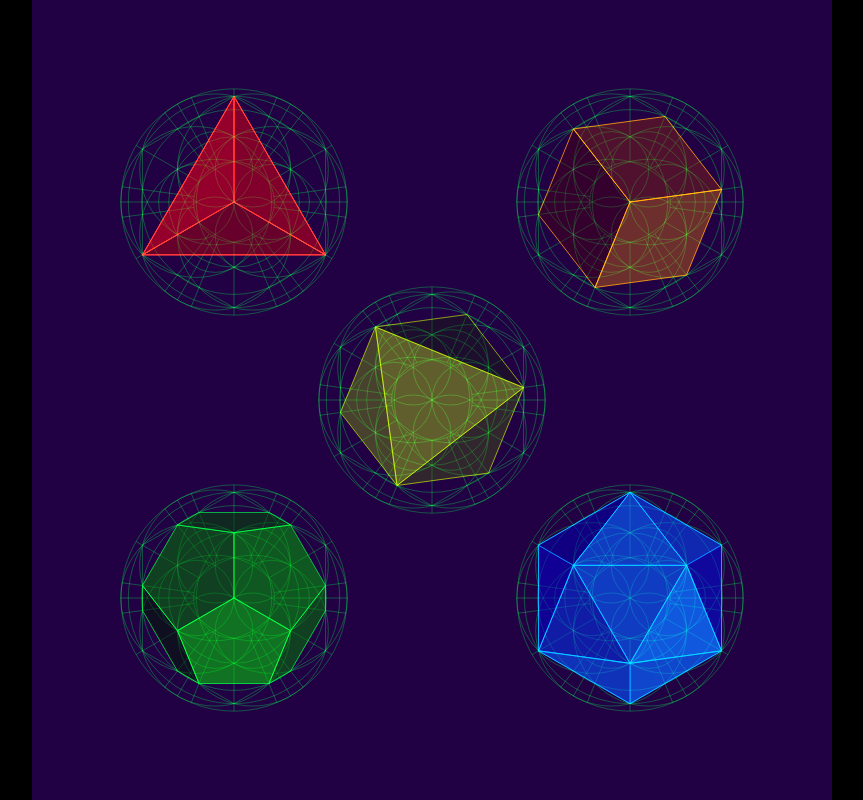
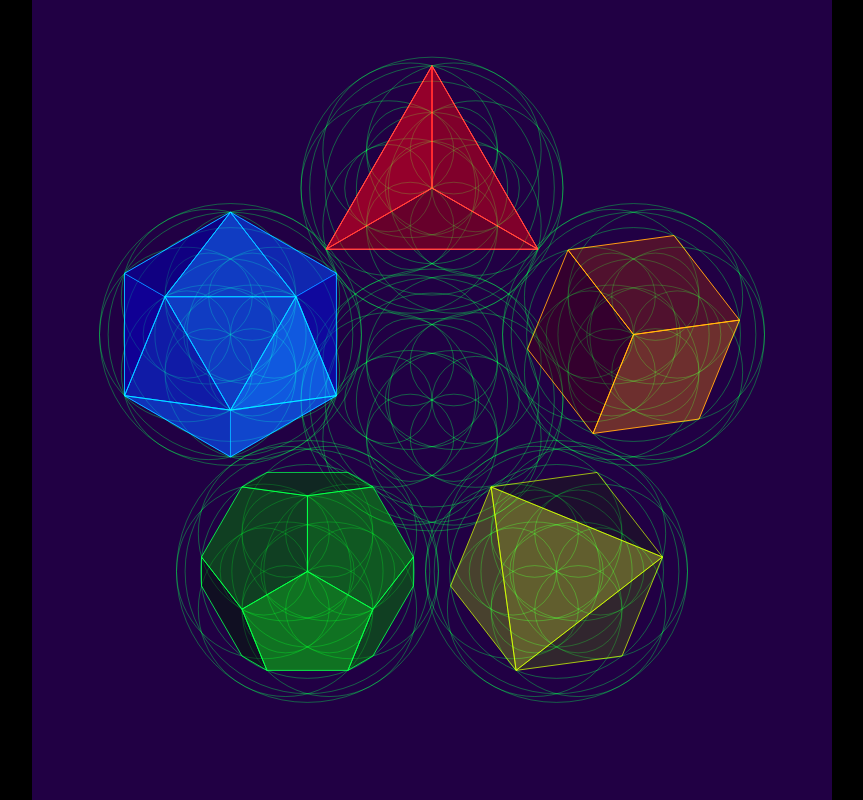
Before and after one commit to dopplerreflect/starts-with-a, a SvelteKit app: page /sprout-of-life in a window 1280 px wide. Shown: the whole page, without its empty margins (208-1071 px from the left). Built offline with nearby package versions, Linux system fonts and the light colour scheme.

Commit message:
sprout: proper phiness

```diff
--- a/src/routes/sprout-of-life/+page.svelte
+++ b/src/routes/sprout-of-life/+page.svelte
@@ -10,16 +10,19 @@
 		polygonPath,
 		radialPoint,
 		radialPointString,
-		viewBox
+		viewBox,
+		phi,
+		Phi
 	} from '$lib/geometry';
 	import { pathFromDSL } from '$lib/path-parser';
 	import { useSaveFile } from '$lib/save-svg';
-	import { each, onMount } from 'svelte/internal';
+	import { onMount } from 'svelte/internal';
 
 	const size = 2 ** 10;
 	const r = size / 7;
 
 	const angles6 = anglesArray(6, 0);
+	const angles5 = anglesArray(5);
 	const centerPoints = angles6.map((a) => radialPoint(a, r));
 	const smallCircles = centerPoints.map((p) => ({ ...p, r }));
 	const largeCircles = centerPoints.map((p) => ({ ...p, r: r * 2 }));
@@ -91,22 +94,40 @@
 			{#each radii as r, i}
 				<circle {r} />
 			{/each}
-			{#each angles as a, i}
+			<!-- {#each angles as a, i}
 				<path d={`M${radialPointString(a, radii[4])}L${radialPointString(a, radii[0])}`} />
-			{/each}
-			<path d={polygonPath(6, radii[1])} />
+			{/each} -->
+			<!-- <path d={polygonPath(6, radii[1])} /> -->
 		</g>
 	</defs>
 	<Background {size} fill="oklch(0.2 0.125 300)" />
-	<use href="#guide" transform={`scale(0.33)`} />
-	<use href="#guide" transform={`scale(0.33) translate(${-size * 0.75} ${-size * 0.75})`} />
-	<use href="#guide" transform={`scale(0.33) translate(${size * 0.75} ${-size * 0.75})`} />
-	<use href="#guide" transform={`scale(0.33) translate(${-size * 0.75} ${size * 0.75})`} />
-	<use href="#guide" transform={`scale(0.33) translate(${size * 0.75} ${size * 0.75})`} />
+
+	<!-- <use href="#guide" /> -->
+	<use href="#guide" transform={`scale(${phi ** 2})`} />
+	<use
+		href="#guide"
+		transform={`scale(${phi ** 2}) translate(${radialPointString(angles5[0], radii[0] * Phi)})`}
+	/>
+	<use
+		href="#guide"
+		transform={`scale(${phi ** 2}) translate(${radialPointString(angles5[1], radii[0] * Phi)})`}
+	/>
+	<use
+		href="#guide"
+		transform={`scale(${phi ** 2}) translate(${radialPointString(angles5[2], radii[0] * Phi)})`}
+	/>
+	<use
+		href="#guide"
+		transform={`scale(${phi ** 2}) translate(${radialPointString(angles5[3], radii[0] * Phi)})`}
+	/>
+	<use
+		href="#guide"
+		transform={`scale(${phi ** 2}) translate(${radialPointString(angles5[4], radii[0] * Phi)})`}
+	/>
 
 	<g
 		id="tetrahedron"
-		transform={`scale(0.33) translate(${-size * 0.75} ${-size * 0.75})`}
+		transform={`scale(${phi ** 2}) translate(${radialPointString(angles5[0], radii[0] * Phi)})`}
 		stroke={`oklch(1 0.37 30)`}
 		stroke-width={size / 2 ** 9}
 	>
@@ -123,7 +144,7 @@
 		id="cube"
 		stroke={`oklch(1 0.37 90)`}
 		stroke-width={size / 2 ** 9}
-		transform={`scale(0.33) translate(${size * 0.75} ${-size * 0.75})`}
+		transform={`scale(${phi ** 2}) translate(${radialPointString(angles5[1], radii[0] * Phi)})`}
 	>
 		{#each anglesArray(3) as a, i}
 			<path
@@ -139,7 +160,10 @@
 		stroke={`oklch(1 0.37 120)`}
 		stroke-width={size / 2 ** 9}
 		fill-opacity={0.33}
-		transform={`scale(0.33) translate(0 0) rotate(${-angleToHexLineLargeCircleIntersection}) `}
+		transform={`scale(${phi ** 2}) translate(${radialPointString(
+			angles5[2],
+			radii[0] * Phi
+		)}) rotate(${-angleToHexLineLargeCircleIntersection}) `}
 	>
 		<path d={parse('M18 2L2 2L10 2Z')} fill={`oklch(1 0.37 120)`} />
 		{#each anglesArray(3, 0) as a, i}
@@ -155,7 +179,7 @@
 		id="dodecahedron"
 		stroke={`oklch(1 0.37 150)`}
 		stroke-width={size / 2 ** 9}
-		transform={`scale(0.33) translate(${-size * 0.75} ${size * 0.75})`}
+		transform={`scale(${phi ** 2}) translate(${radialPointString(angles5[3], radii[0] * Phi)})`}
 	>
 		{#each anglesArray(3) as a, i}
 			<g transform={`rotate(${a - 30})`} fill-opacity={0.5}>
@@ -174,7 +198,7 @@
 		id="icosahedron"
 		stroke={` oklch(1 0.37 240 / 1)`}
 		stroke-width={size / 2 ** 9}
-		transform={`scale(0.33) translate(${size * 0.75} ${size * 0.75})`}
+		transform={`scale(${phi ** 2}) translate(${radialPointString(angles5[4], radii[0] * Phi)})`}
 	>
 		<path d={parse('M16 3L0 3L8 3Z')} fill={` oklch(0.6 0.37 240 / 0.5)`} />
 		{#each anglesArray(3) as a, i}
```
